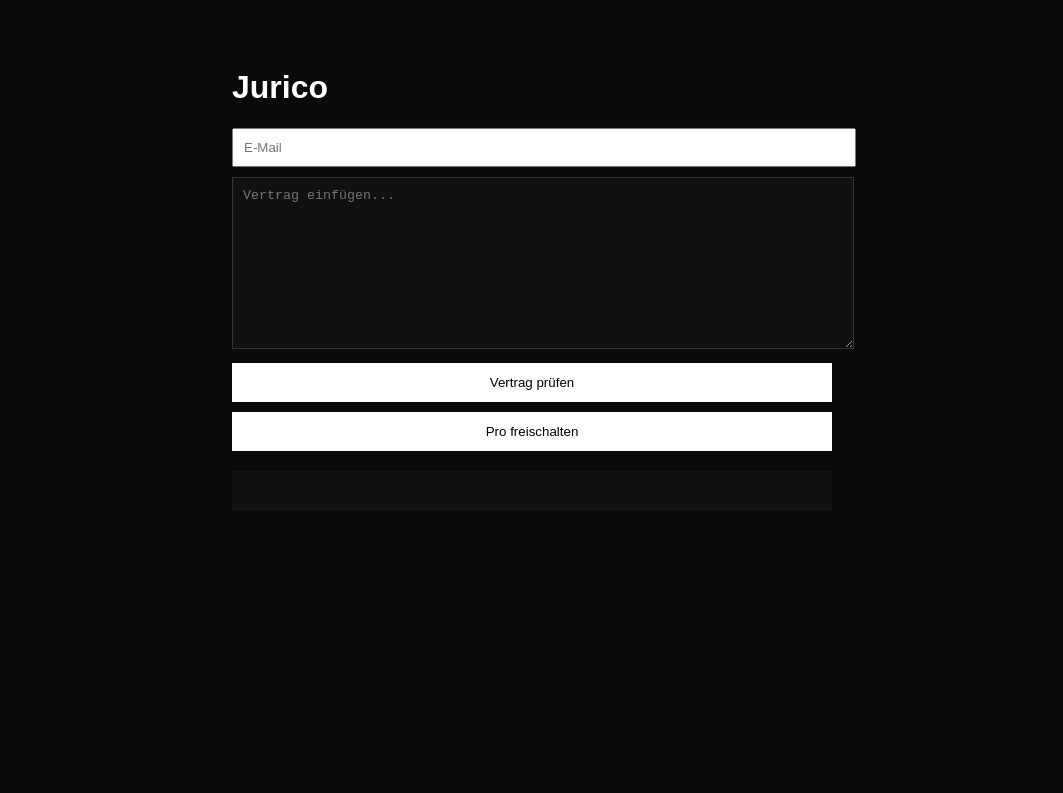
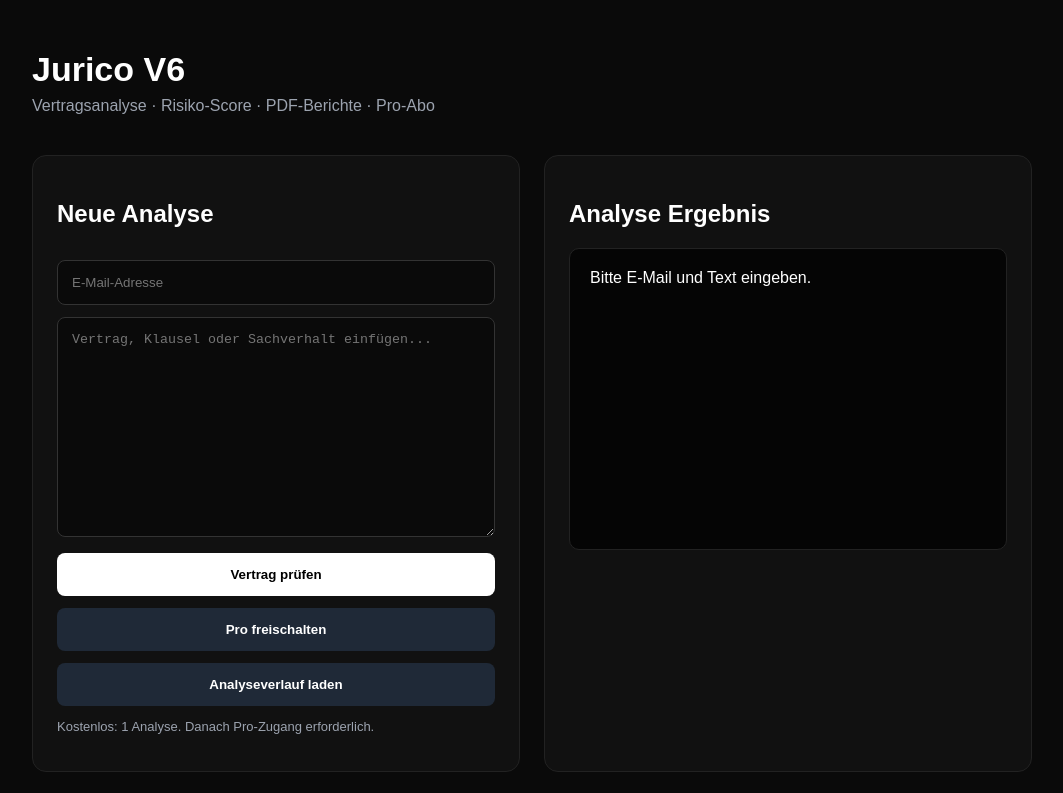
Before and after one commit to mochmann99/jurico-mvp, a plain HTML site: page static/index.html in a window 1280 px wide. Both pictures are taken after a click on the button "Vertrag prüfen". Shown: the top 793 px of the page, without its empty margins (108-1171 px from the left). Drawn offline with Linux system fonts and the light colour scheme; no server answers.

Commit message:
Update index.html

```diff
--- a/static/index.html
+++ b/static/index.html
@@ -2,105 +2,275 @@
 <html lang="de">
 <head>
 <meta charset="UTF-8">
-<title>Jurico</title>
+<title>Jurico V6</title>
+<meta name="viewport" content="width=device-width, initial-scale=1.0">
 
 <style>
 body {
-    background:#0a0a0a;
-    color:white;
-    font-family: Arial;
-    padding:40px;
+    margin: 0;
+    font-family: Arial, sans-serif;
+    background: #0a0a0a;
+    color: white;
 }
 
 .container {
-    max-width:600px;
-    margin:auto;
+    max-width: 1000px;
+    margin: auto;
+    padding: 50px 20px;
+}
+
+.header {
+    margin-bottom: 40px;
+}
+
+.logo {
+    font-size: 34px;
+    font-weight: 700;
+}
+
+.subtitle {
+    color: #9ca3af;
+    margin-top: 8px;
+}
+
+.grid {
+    display: grid;
+    grid-template-columns: 1fr 1fr;
+    gap: 24px;
+}
+
+.card {
+    background: #111;
+    border: 1px solid #222;
+    padding: 24px;
+    border-radius: 14px;
+}
+
+input, textarea {
+    width: 100%;
+    box-sizing: border-box;
+    background: #0a0a0a;
+    color: white;
+    border: 1px solid #333;
+    padding: 14px;
+    margin-top: 12px;
+    border-radius: 8px;
 }
 
 textarea {
-    width:100%;
-    height:150px;
-    margin-top:10px;
-    padding:10px;
-    background:#111;
-    color:white;
-    border:1px solid #333;
+    height: 220px;
+    resize: vertical;
 }
 
 button {
-    width:100%;
-    margin-top:10px;
-    padding:12px;
-    background:white;
-    color:black;
-    border:none;
-    cursor:pointer;
+    width: 100%;
+    padding: 14px;
+    margin-top: 12px;
+    background: white;
+    color: black;
+    border: none;
+    border-radius: 8px;
+    cursor: pointer;
+    font-weight: bold;
 }
 
-.result {
-    margin-top:20px;
-    background:#111;
-    padding:20px;
+.secondary {
+    background: #1f2937;
+    color: white;
+}
+
+.output {
+    background: #050505;
+    border: 1px solid #222;
+    padding: 20px;
+    border-radius: 10px;
+    white-space: pre-wrap;
+    min-height: 260px;
+}
+
+.history-item {
+    border-bottom: 1px solid #333;
+    padding: 12px 0;
+    color: #d1d5db;
+}
+
+.small {
+    color: #9ca3af;
+    font-size: 13px;
+}
+
+@media(max-width: 800px) {
+    .grid {
+        grid-template-columns: 1fr;
+    }
 }
 </style>
-
 </head>
 
 <body>
 
 <div class="container">
 
-<h1>Jurico</h1>
+    <div class="header">
+        <div class="logo">Jurico V6</div>
+        <div class="subtitle">Vertragsanalyse · Risiko-Score · PDF-Berichte · Pro-Abo</div>
+    </div>
 
-<input id="email" placeholder="E-Mail" style="width:100%;padding:10px;">
+    <div class="grid">
 
-<textarea id="text" placeholder="Vertrag einfügen..."></textarea>
+        <div class="card">
+            <h2>Neue Analyse</h2>
+
+            <input id="email" placeholder="E-Mail-Adresse">
+
+            <textarea id="text" placeholder="Vertrag, Klausel oder Sachverhalt einfügen..."></textarea>
 
             <button onclick="analyze()">Vertrag prüfen</button>
+            <button class="secondary" onclick="checkout()">Pro freischalten</button>
+            <button class="secondary" onclick="loadHistory()">Analyseverlauf laden</button>
 
-<button onclick="checkout()">Pro freischalten</button>
+            <p class="small">
+                Kostenlos: 1 Analyse. Danach Pro-Zugang erforderlich.
+            </p>
+        </div>
 
-<div id="output" class="result"></div>
+        <div class="card">
+            <h2>Analyse Ergebnis</h2>
+            <div id="output" class="output">Noch keine Analyse gestartet.</div>
+            <button id="pdfButton" class="secondary" style="display:none;" onclick="downloadPdf()">PDF herunterladen</button>
+        </div>
+
+    </div>
+
+    <div class="card" style="margin-top:24px;">
+        <h2>Analyseverlauf</h2>
+        <div id="history">Noch kein Verlauf geladen.</div>
+    </div>
 
 </div>
 
 <script>
+let lastAnalysisId = null;
 
 async function analyze() {
+    const email = document.getElementById("email").value.trim();
+    const text = document.getElementById("text").value.trim();
+    const output = document.getElementById("output");
+    const pdfButton = document.getElementById("pdfButton");
 
-    const email = document.getElementById("email").value;
-    const text = document.getElementById("text").value;
+    if (!email || !text) {
+        output.innerText = "Bitte E-Mail und Text eingeben.";
+        return;
+    }
 
+    output.innerText = "Jurico analysiert...";
+    pdfButton.style.display = "none";
+
+    try {
         const res = await fetch("/analyze", {
-        method:"POST",
-        headers:{"Content-Type":"application/json"},
-        body: JSON.stringify({email, text})
+            method: "POST",
+            headers: {
+                "Content-Type": "application/json"
+            },
+            body: JSON.stringify({
+                email: email,
+                text: text
+            })
         });
 
         if (res.status === 403) {
-        document.getElementById("output").innerText = "Upgrade erforderlich.";
+            output.innerText = "Kostenloses Limit erreicht. Bitte Pro freischalten.";
             return;
         }
 
         const data = await res.json();
-    document.getElementById("output").innerText = data.result;
+
+        if (data.analyse) {
+            output.innerText = data.analyse;
+            lastAnalysisId = data.analysis_id;
+            pdfButton.style.display = "block";
+        } else if (data.error) {
+            output.innerText = "Fehler:\n" + data.error;
+        } else {
+            output.innerText = JSON.stringify(data, null, 2);
+        }
+
+    } catch (e) {
+        output.innerText = "Verbindungsfehler:\n" + e;
+    }
 }
 
 async function checkout() {
+    const email = document.getElementById("email").value.trim();
 
-    const email = document.getElementById("email").value;
+    if (!email) {
+        alert("Bitte E-Mail eingeben.");
+        return;
+    }
 
     const res = await fetch("/create-checkout-session", {
-        method:"POST",
-        headers:{"Content-Type":"application/json"},
-        body: JSON.stringify({email})
+        method: "POST",
+        headers: {
+            "Content-Type": "application/json"
+        },
+        body: JSON.stringify({
+            email: email
+        })
     });
 
     const data = await res.json();
 
+    if (data.url) {
         window.location.href = data.url;
+    } else {
+        alert("Checkout konnte nicht gestartet werden.");
+    }
 }
 
+async function loadHistory() {
+    const email = document.getElementById("email").value.trim();
+    const history = document.getElementById("history");
+
+    if (!email) {
+        history.innerText = "Bitte E-Mail eingeben.";
+        return;
+    }
+
+    const res = await fetch("/history?email=" + encodeURIComponent(email));
+    const data = await res.json();
+
+    if (!data.length) {
+        history.innerText = "Keine Analysen gefunden.";
+        return;
+    }
+
+    history.innerHTML = "";
+
+    data.forEach(item => {
+        const div = document.createElement("div");
+        div.className = "history-item";
+        div.innerHTML = `
+            <strong>Analyse #${item.id}</strong><br>
+            <span class="small">${item.created_at}</span><br>
+            ${item.input_text.substring(0, 160)}...
+            <br>
+            <button class="secondary" onclick="openReport(${item.id})">PDF öffnen</button>
+        `;
+        history.appendChild(div);
+    });
+}
+
+function downloadPdf() {
+    if (!lastAnalysisId) {
+        alert("Noch keine Analyse vorhanden.");
+        return;
+    }
+    window.open("/report/" + lastAnalysisId, "_blank");
+}
+
+function openReport(id) {
+    window.open("/report/" + id, "_blank");
+}
 </script>
 
 </body>
```
Lines whose indentation alone changed are shown as unchanged.
